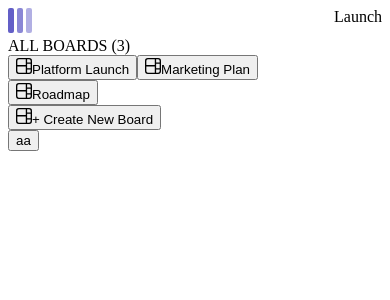
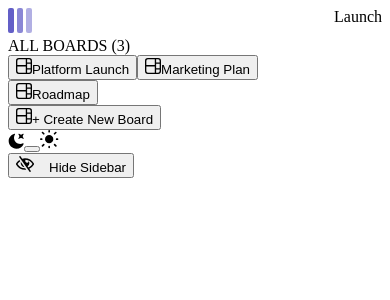
Before and after one commit to Junjiequan/kanban_, a React (Vite) app: page / in a window 390 px wide. Shown: the top 300 px of the page. Built offline with nearby package versions, Linux system fonts and the light colour scheme; the HTML template or start-up script is replaced by a standard one.

Commit message:
SideBar done ( without mobile responsive )

```diff
--- a/src/App.tsx
+++ b/src/App.tsx
@@ -11,8 +11,7 @@ const App = () => {
 
   return (
     <div className={`App ${colorTheme}`}>
-      {/* <button onClick={handleColorTheme}>He</button> */}
-      <SideBar themeChange={handleColorTheme} />
+      <SideBar themeChange={handleColorTheme} colorTheme={colorTheme} />
       <Board />
     </div>
   );
--- a/src/components/SideNav/Tab.tsx
+++ b/src/components/SideNav/Tab.tsx
@@ -1,31 +1,21 @@
 import React from 'react';
-import { TTab } from '../../data/type';
+import { type ITab } from '../../data/type';
+import { IconBoard } from '../../data/icons';
 
-const Tab = (props: TTab) => {
+const Tab = (props: ITab) => {
   const { tab, addNew } = props;
   const active = tab === 'Roadmap';
 
   if (addNew) {
     return (
       <button className='SideNav__tab SideNav__tab--addNew'>
-        <svg width='16' height='16' xmlns='http://www.w3.org/2000/svg'>
-          <path
-            d='M0 2.889A2.889 2.889 0 0 1 2.889 0H13.11A2.889 2.889 0 0 1 16 2.889V13.11A2.888 2.888 0 0 1 13.111 16H2.89A2.889 2.889 0 0 1 0 13.111V2.89Zm1.333 5.555v4.667c0 .859.697 1.556 1.556 1.556h6.889V8.444H1.333Zm8.445-1.333V1.333h-6.89A1.556 1.556 0 0 0 1.334 2.89V7.11h8.445Zm4.889-1.333H11.11v4.444h3.556V5.778Zm0 5.778H11.11v3.11h2a1.556 1.556 0 0 0 1.556-1.555v-1.555Zm0-7.112V2.89a1.555 1.555 0 0 0-1.556-1.556h-2v3.111h3.556Z'
-            fill='currentColor'
-          />
-        </svg>
-        + Create New Board
+        <IconBoard />+ Create New Board
       </button>
     );
   }
   return (
     <button className={`SideNav__tab ${active ? 'SideNav__tab--active' : ''}`}>
-      <svg width='16' height='16' xmlns='http://www.w3.org/2000/svg'>
-        <path
-          d='M0 2.889A2.889 2.889 0 0 1 2.889 0H13.11A2.889 2.889 0 0 1 16 2.889V13.11A2.888 2.888 0 0 1 13.111 16H2.89A2.889 2.889 0 0 1 0 13.111V2.89Zm1.333 5.555v4.667c0 .859.697 1.556 1.556 1.556h6.889V8.444H1.333Zm8.445-1.333V1.333h-6.89A1.556 1.556 0 0 0 1.334 2.89V7.11h8.445Zm4.889-1.333H11.11v4.444h3.556V5.778Zm0 5.778H11.11v3.11h2a1.556 1.556 0 0 0 1.556-1.555v-1.555Zm0-7.112V2.89a1.555 1.555 0 0 0-1.556-1.556h-2v3.111h3.556Z'
-          fill='currentColor'
-        />
-      </svg>
+      <IconBoard />
       {tab}
     </button>
   );
--- a/src/components/SideNav/index.tsx
+++ b/src/components/SideNav/index.tsx
@@ -1,9 +1,17 @@
-import React from 'react';
+import React, { useState } from 'react';
+import { type IThemeChange } from '../../data/type';
+import { IconHide, IconMoon, IconSun } from '../../data/icons';
 
 import Tab from './Tab';
 
-const SideNav = ({ themeChange }: any) => {
+const SideNav = ({ themeChange }: IThemeChange) => {
+  const [toggled, setToggled] = useState<boolean>(false);
   const fakeData: string[] = ['Platform Launch', 'Marketing Plan', 'Roadmap'];
+
+  const handleOnClick = () => {
+    themeChange();
+    setToggled((prev) => !prev);
+  };
   return (
     <div className='SideNav'>
       <div className='SideNav__top'>
@@ -17,7 +25,17 @@ const SideNav = ({ themeChange }: any) => {
         <Tab addNew />
       </div>
       <div className='SideNav__bottom'>
-        <button onClick={themeChange}>aa</button>
+        <div className='SideNav__theme-mode'>
+          <IconSun />
+          <button className='SideNav__theme-toggle' onClick={handleOnClick}>
+            <span className='SideNav__theme-toggle--ball' style={toggled ? { left: '55%' } : { left: '10%' }}></span>
+          </button>
+          <IconMoon />
+        </div>
+        <button className='SideNav__hide'>
+          <IconHide />
+          Hide Sidebar
+        </button>
       </div>
     </div>
   );
--- /dev/null
+++ b/src/data/icons.tsx
@@ -0,0 +1,54 @@
+type Icon = { color?: string };
+
+export const IconBoard = ({ color = 'currentColor' }: Icon) => {
+  return (
+    <svg width='16' height='16' xmlns='http://www.w3.org/2000/svg'>
+      <path
+        d='M0 2.889A2.889 2.889 0 0 1 2.889 0H13.11A2.889 2.889 0 0 1 16 2.889V13.11A2.888 2.888 0 0 1 13.111 16H2.89A2.889 2.889 0 0 1 0 13.111V2.89Zm1.333 5.555v4.667c0 .859.697 1.556 1.556 1.556h6.889V8.444H1.333Zm8.445-1.333V1.333h-6.89A1.556 1.556 0 0 0 1.334 2.89V7.11h8.445Zm4.889-1.333H11.11v4.444h3.556V5.778Zm0 5.778H11.11v3.11h2a1.556 1.556 0 0 0 1.556-1.555v-1.555Zm0-7.112V2.89a1.555 1.555 0 0 0-1.556-1.556h-2v3.111h3.556Z'
+        fill={color}
+      />
+    </svg>
+  );
+};
+
+export const IconHide = ({ color = 'currentColor' }: Icon) => {
+  return (
+    <svg style={{ marginRight: '15px' }} width='18' height='16' xmlns='http://www.w3.org/2000/svg'>
+      <path
+        d='M8.522 11.223a4.252 4.252 0 0 1-3.654-5.22l3.654 5.22ZM9 12.25A8.685 8.685 0 0 1 1.5 8a8.612 8.612 0 0 1 2.76-2.864l-.86-1.23A10.112 10.112 0 0 0 .208 7.238a1.5 1.5 0 0 0 0 1.524A10.187 10.187 0 0 0 9 13.75c.414 0 .828-.025 1.239-.074l-1-1.43A8.88 8.88 0 0 1 9 12.25Zm8.792-3.488a10.14 10.14 0 0 1-4.486 4.046l1.504 2.148a.375.375 0 0 1-.092.523l-.648.453a.375.375 0 0 1-.523-.092L3.19 1.044A.375.375 0 0 1 3.282.52L3.93.068a.375.375 0 0 1 .523.092l1.735 2.479A10.308 10.308 0 0 1 9 2.25c3.746 0 7.031 2 8.792 4.988a1.5 1.5 0 0 1 0 1.524ZM16.5 8a8.674 8.674 0 0 0-6.755-4.219A1.75 1.75 0 1 0 12.75 5v-.001a4.25 4.25 0 0 1-1.154 5.366l.834 1.192A8.641 8.641 0 0 0 16.5 8Z'
+        fill={color}
+      />
+    </svg>
+  );
+};
+
+export const IconShow = ({ color = 'currentColor' }: Icon) => {
+  return (
+    <svg width='16' height='11' xmlns='http://www.w3.org/2000/svg'>
+      <path
+        d='M15.815 4.434A9.055 9.055 0 0 0 8 0 9.055 9.055 0 0 0 .185 4.434a1.333 1.333 0 0 0 0 1.354A9.055 9.055 0 0 0 8 10.222c3.33 0 6.25-1.777 7.815-4.434a1.333 1.333 0 0 0 0-1.354ZM8 8.89A3.776 3.776 0 0 1 4.222 5.11 3.776 3.776 0 0 1 8 1.333a3.776 3.776 0 0 1 3.778 3.778A3.776 3.776 0 0 1 8 8.89Zm2.889-3.778a2.889 2.889 0 1 1-5.438-1.36 1.19 1.19 0 1 0 1.19-1.189H6.64a2.889 2.889 0 0 1 4.25 2.549Z'
+        fill={color}
+      />
+    </svg>
+  );
+};
+export const IconSun = ({ color = 'currentColor' }: Icon) => {
+  return (
+    <svg width='16' height='16' xmlns='http://www.w3.org/2000/svg'>
+      <path
+        d='M6.474.682c.434-.11.718.406.481.78A6.067 6.067 0 0 0 6.01 4.72c0 3.418 2.827 6.187 6.314 6.187.89.002 1.77-.182 2.584-.54.408-.18.894.165.724.57-1.16 2.775-3.944 4.73-7.194 4.73-4.292 0-7.771-3.41-7.771-7.615 0-3.541 2.466-6.518 5.807-7.37Zm8.433.07c.442-.294.969.232.674.674l-.525.787a1.943 1.943 0 0 0 0 2.157l.525.788c.295.441-.232.968-.674.673l-.787-.525a1.943 1.943 0 0 0-2.157 0l-.786.525c-.442.295-.97-.232-.675-.673l.525-.788a1.943 1.943 0 0 0 0-2.157l-.525-.787c-.295-.442.232-.968.674-.673l.787.525a1.943 1.943 0 0 0 2.157 0Z'
+        fill={color}
+      />
+    </svg>
+  );
+};
+export const IconMoon = ({ color = 'currentColor' }: Icon) => {
+  return (
+    <svg width='19' height='19' xmlns='http://www.w3.org/2000/svg'>
+      <path
+        d='M9.167 15.833a.833.833 0 0 1 .833.834v.833a.833.833 0 0 1-1.667 0v-.833a.833.833 0 0 1 .834-.834ZM3.75 13.75a.833.833 0 0 1 .59 1.422l-1.25 1.25a.833.833 0 0 1-1.18-1.178l1.25-1.25a.833.833 0 0 1 .59-.244Zm10.833 0c.221 0 .433.088.59.244l1.25 1.25a.833.833 0 0 1-1.179 1.178l-1.25-1.25a.833.833 0 0 1 .59-1.422ZM9.167 5a4.167 4.167 0 1 1 0 8.334 4.167 4.167 0 0 1 0-8.334Zm-7.5 3.333a.833.833 0 0 1 0 1.667H.833a.833.833 0 1 1 0-1.667h.834Zm15.833 0a.833.833 0 0 1 0 1.667h-.833a.833.833 0 0 1 0-1.667h.833Zm-1.667-6.666a.833.833 0 0 1 .59 1.422l-1.25 1.25a.833.833 0 1 1-1.179-1.178l1.25-1.25a.833.833 0 0 1 .59-.244Zm-13.333 0c.221 0 .433.088.59.244l1.25 1.25a.833.833 0 0 1-1.18 1.178L1.91 3.09a.833.833 0 0 1 .59-1.422ZM9.167 0A.833.833 0 0 1 10 .833v.834a.833.833 0 1 1-1.667 0V.833A.833.833 0 0 1 9.167 0Z'
+        fill={color}
+      />
+    </svg>
+  );
+};
--- a/src/data/type.ts
+++ b/src/data/type.ts
@@ -1,5 +1,8 @@
-export interface TTab {
+export interface ITab {
   key?: number;
   tab?: string;
   addNew?: boolean;
 }
+export interface IThemeChange {
+  themeChange: () => void;
+}
--- a/src/layout/SideBar/index.tsx
+++ b/src/layout/SideBar/index.tsx
@@ -4,9 +4,10 @@ import LogoLight from '../../assets/logo-light.svg';
 import LogoMobile from '../../assets/logo-mobile.svg';
 import SideNav from '../../components/SideNav';
 
-const SideBar = ({ themeChange }: any) => {
-  const colorTheme = true;
-  const LogoImg = colorTheme ? LogoDark : LogoLight;
+const SideBar = (props: any) => {
+  const { themeChange, colorTheme } = props;
+
+  const LogoImg = colorTheme === 'dark' ? LogoLight : LogoDark;
 
   return (
     <div className='SideBar'>
--- a/src/styles/_property.scss
+++ b/src/styles/_property.scss
@@ -16,19 +16,19 @@ $font-30: 1.875rem;
 $white: #ffffff;
 $darkBlue: #635FC7;
 $lightBlue: #A8A4FF;
+$lightGray: #F4F7FD;
 $mediumGray: #828FA3;
-
+$darkGray: #2B2C37;
+$veryDarkGray: #20212C;
 
 $light:(
-  base-color-dark: #60cf8b,
-  white: rgb(254, 254, 254),
-  black: rgb(33, 27, 33),
+  sideBar: $white,
+  themeSwitchBox: $lightGray
 );
 
 $dark:(
-  base-color-dark: #082011,
-  white: rgb(251, 5, 5),
-  black: rgb(143, 40, 141),
+  sideBar: $darkGray,
+  themeSwitchBox: $veryDarkGray
 );
 
 
--- a/src/styles/components/_sideNav.scss
+++ b/src/styles/components/_sideNav.scss
@@ -1,8 +1,14 @@
 @import "../property";
 
 .SideNav {
+  display: flex;
+  flex-direction: column;
+  justify-content: space-between;
   color: $mediumGray;
+  background: color(sideBar);
   font-weight: bold;
+  height: 100%;
+  padding-bottom: $margin-large;
 }
 
 .SideNav__head {
@@ -23,14 +29,15 @@
   background: transparent;
   transition: color .2s ease;
   color: inherit;
+  z-index:0;
   & > svg {
     margin-right:$margin-small;
   }
 
-  &::before {
+  &::after {
     transition: background-color .1s ease;
     content: '';
-    z-index:-1;
+    z-index: -1;
     display: flex;
     background-color: transparent;
     position:absolute;
@@ -43,7 +50,7 @@
   &:hover:not(&--addNew, &--active) {
     color: $white;
 
-    &::before {
+    &::after {
       content: '';
       background-color: $lightBlue;
 
@@ -52,7 +59,7 @@
   &--active {
     color: $white;
 
-    &::before {
+    &::after {
       content: '';
       background-color: $darkBlue;
 
@@ -67,3 +74,42 @@
     }
   }
 }
+
+.SideNav__theme-mode {
+  display:flex;
+  background-color: color(themeSwitchBox);
+  justify-content: center;
+  align-items: center;
+  width: 235px;
+  height: 48px;
+  margin-left: $margin-medium;
+  border-radius: 6px;
+}
+.SideNav__theme-toggle {
+  display: flex;
+  margin: 0 26px;
+  align-items: center;
+  width: 40px;
+  height: 20px;
+  background: $darkBlue;
+  border-radius: 12px;
+  position:relative;
+
+  &--ball {
+    position: absolute;
+    transition: all .2s ease;
+    width: 14px;
+    height: 14px;
+    background: $white;
+    border-radius: 25px;
+  }
+}
+
+.SideNav__hide {
+  font-size: $font-15;
+  color: $mediumGray;
+  display: flex;
+  align-items: center;
+  margin-left: $margin-large;
+  margin-top: $margin-small ;
+}
--- a/src/styles/layout/_sideBar.scss
+++ b/src/styles/layout/_sideBar.scss
@@ -6,7 +6,7 @@
   display: flex;
   flex-direction: column;
   width: 18.75rem;
-
+  background: color(sideBar);
   @include tablet {
   }
 
```
